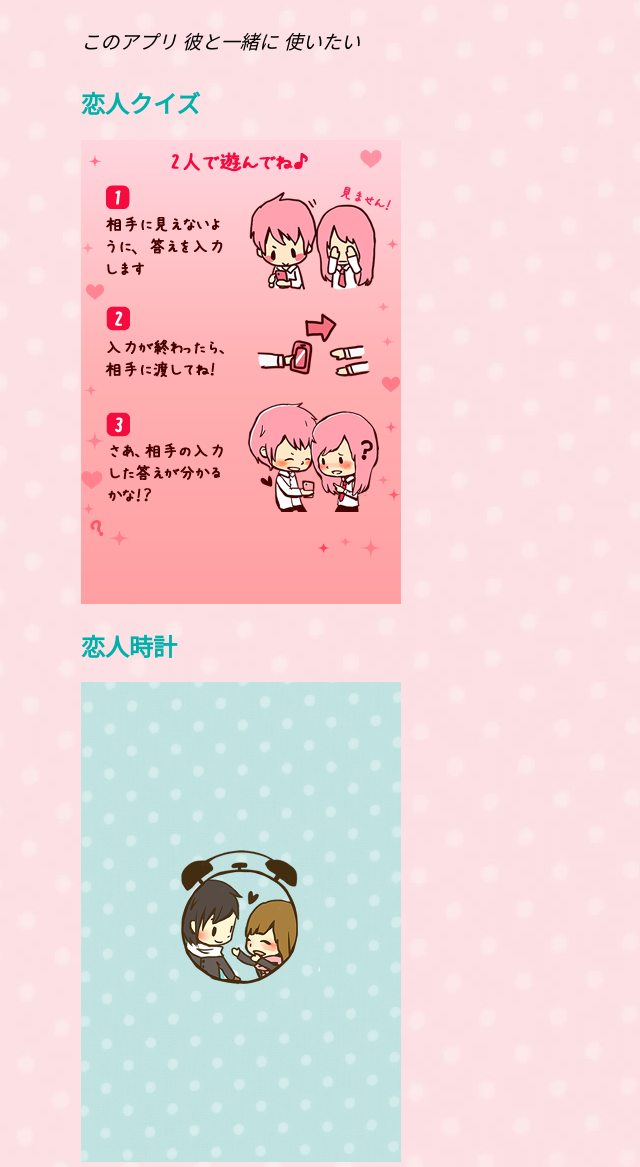
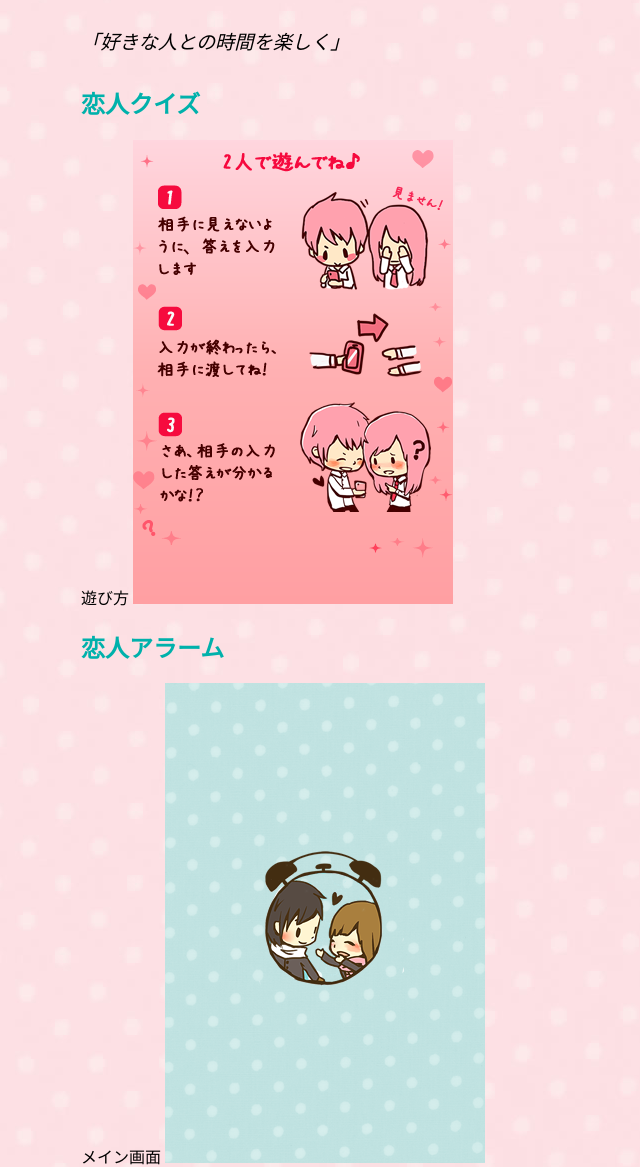
Before and after one commit to hamhei/love, a plain HTML site: page index.html in a window 1280 px wide. Shown: the part 133-1300 px from the top of the page, without its empty margins (209-849 px from the left). Drawn offline with nearby package versions, Linux system fonts and the light colour scheme.

Commit message:
add images

```diff
--- a/index.html
+++ b/index.html
@@ -5,6 +5,9 @@
   <meta name="viewport" content="width=device-width" />
   <title>恋人プロジェクト?!</title>
 
+  <link href="images/256.png" rel="apple-touch-icon" />
+  <link href="images/16.png" rel="shortcut icon" type="image/png"  />
+  <link href="images/16.png" rel="icon" type="image/png"  />
   <style type="text/css">
     body {
       margin-top: 1.0em;
@@ -38,15 +41,17 @@
     <h1><a href="https://github.com/hamhei/love">恋人プロジェクト</a></h1>
 
     <div class="description">
-      このアプリ 彼と一緒に 使いたい
+      「好きな人との時間を楽しく」
     </div>
 
     <h2>恋人クイズ</h2>
+    遊び方
     <img border="0" width="320" src="images/quiz/Default.png">
 
 
-    <h2>恋人時計</h2>
-    <img border="0" width="320" src="images/clock/Default.png">
+    <h2>恋人アラーム</h2>
+    メイン画面
+    <img border="0" width="320" src="images/alarm/Default.png">
 
 
     <div class="footer">
```
Also changed, not shown: images/16.png (added), images/256.png (added), images/alarm/Default.png (added), images/alarm/Default@2x.png (added), images/alarm/appicon.png (added), images/alarm/appicon@2x.png (added), images/quiz/16.png (added), images/quiz/256.png (added), 1 other file.
